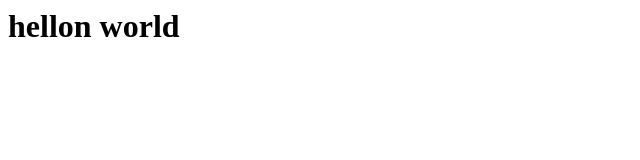
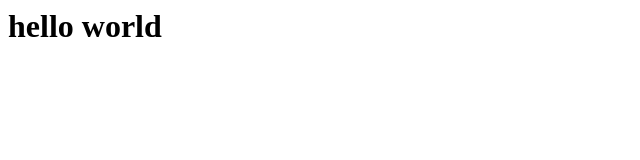
Before and after one commit to Worried-rabbit/Worried-rabbit.github.io, a plain HTML site: page index.html in a window 1280 px wide. Shown: the full height of the page, 0-640 px from the left. Drawn offline with Linux system fonts and the light colour scheme.

Commit message:
Update index.html

```diff
--- a/index.html
+++ b/index.html
@@ -1 +1 @@
-<h1>hellon world</h1>
+<h1>hello world</h1>
```
